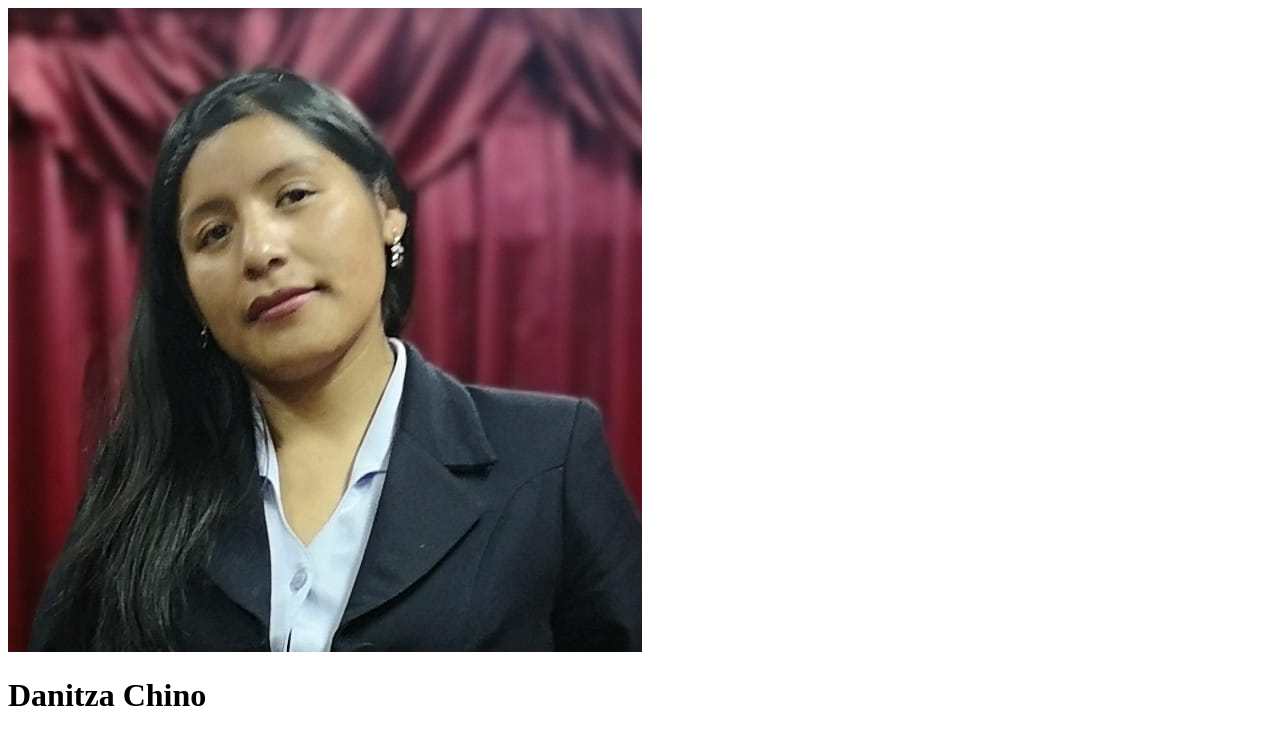
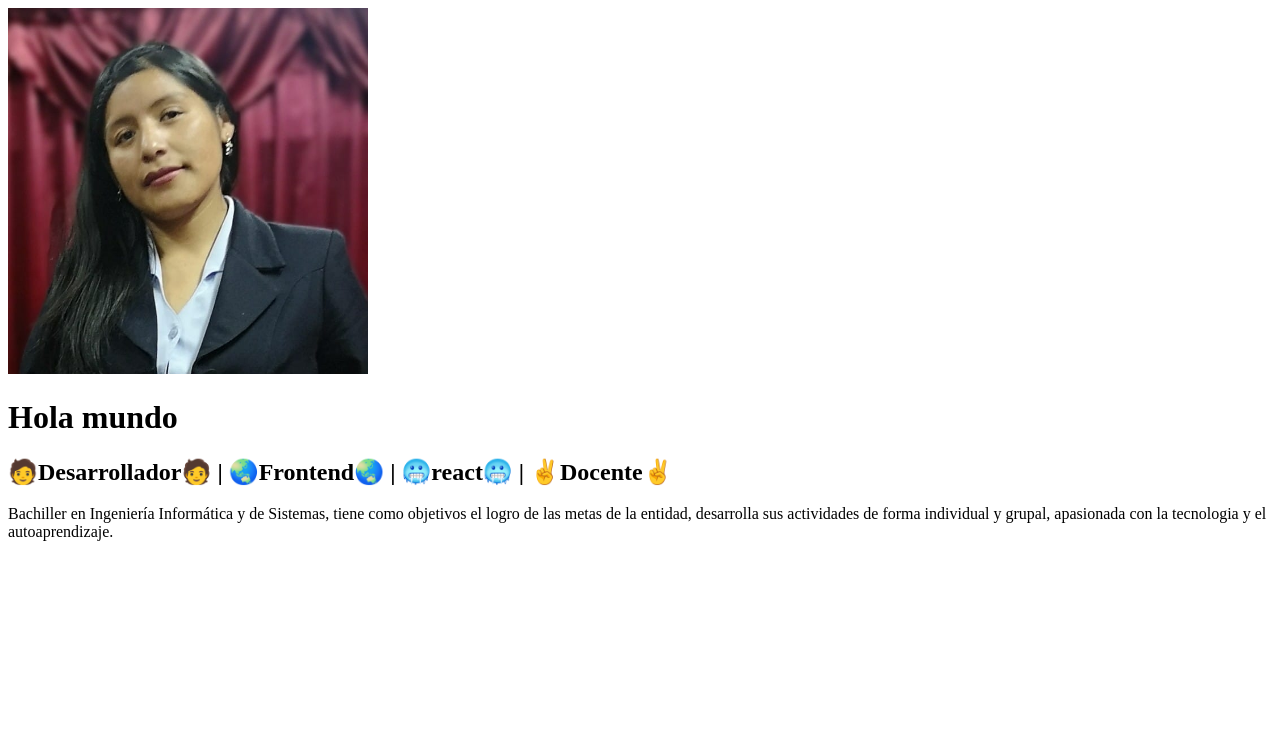
Before and after one commit to DanitzaCV/targeta-personal-webd, a plain HTML site: page index.html in a window 1280 px wide. Drawn offline with Linux system fonts and the light colour scheme.

Commit message:
Contenido principal de Tarjeta Web

```diff
--- a/index.html
+++ b/index.html
@@ -12,10 +12,15 @@
     <header>
         <img
         src="./img/80209402_2490811164518308_4430069469435396096_n.jpg"
-        alt="Foto Danitza Chino Villalba" />
+        alt="Foto Danitza Chino Villalba" width ="360px"/>
     </header>
-
-    <h1>Danitza Chino</h1>
+    <main>
+        <h1>Hola mundo</h1>
+        <h2>🧑Desarrollador🧑 | 🌏Frontend🌏 | 🥶react🥶 | ✌Docente✌</h2>
+        <p>Bachiller en Ingeniería Informática y de Sistemas, tiene como objetivos el logro
+         de las metas de la entidad, desarrolla sus actividades de forma individual y
+         grupal, apasionada con  la tecnologia y el autoaprendizaje.</p>
+   </main>
 </body>
 
 </html>
```
